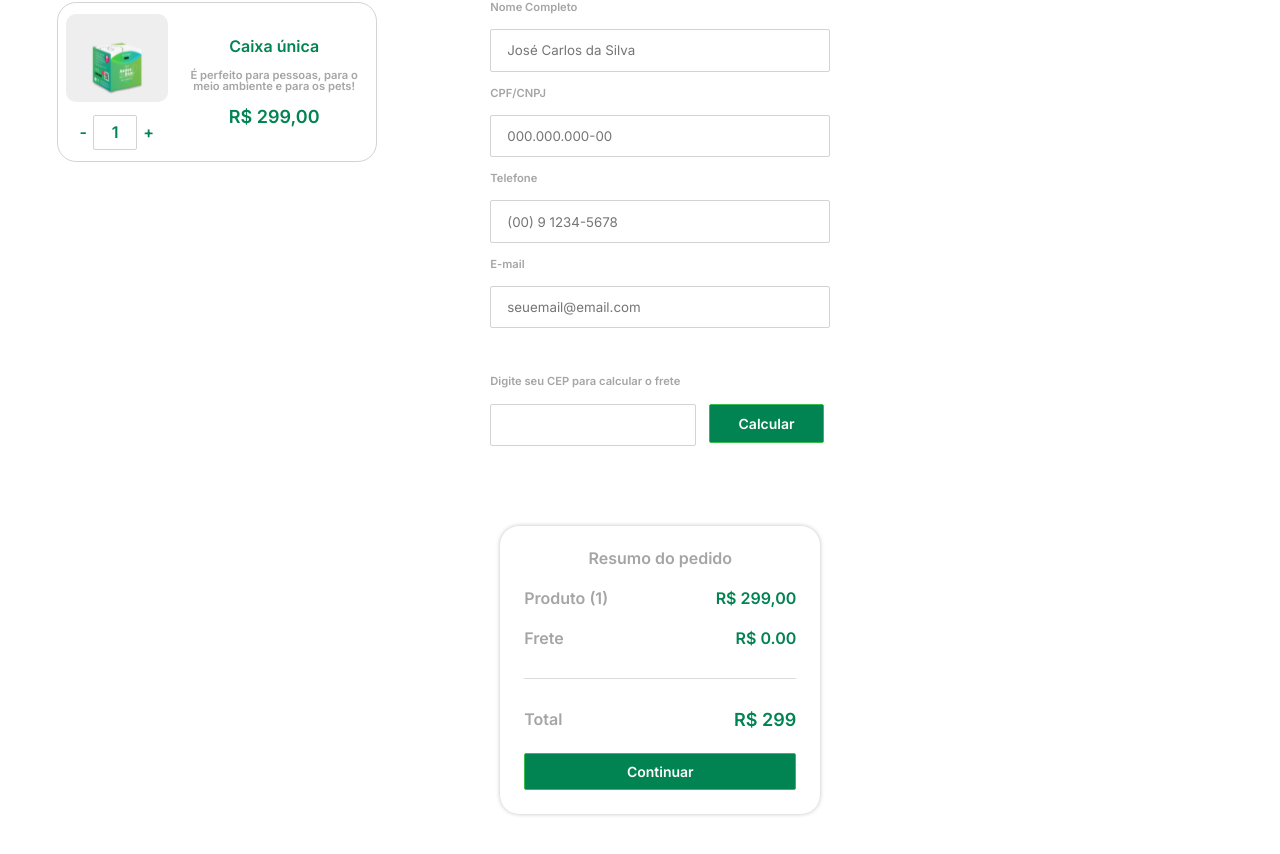
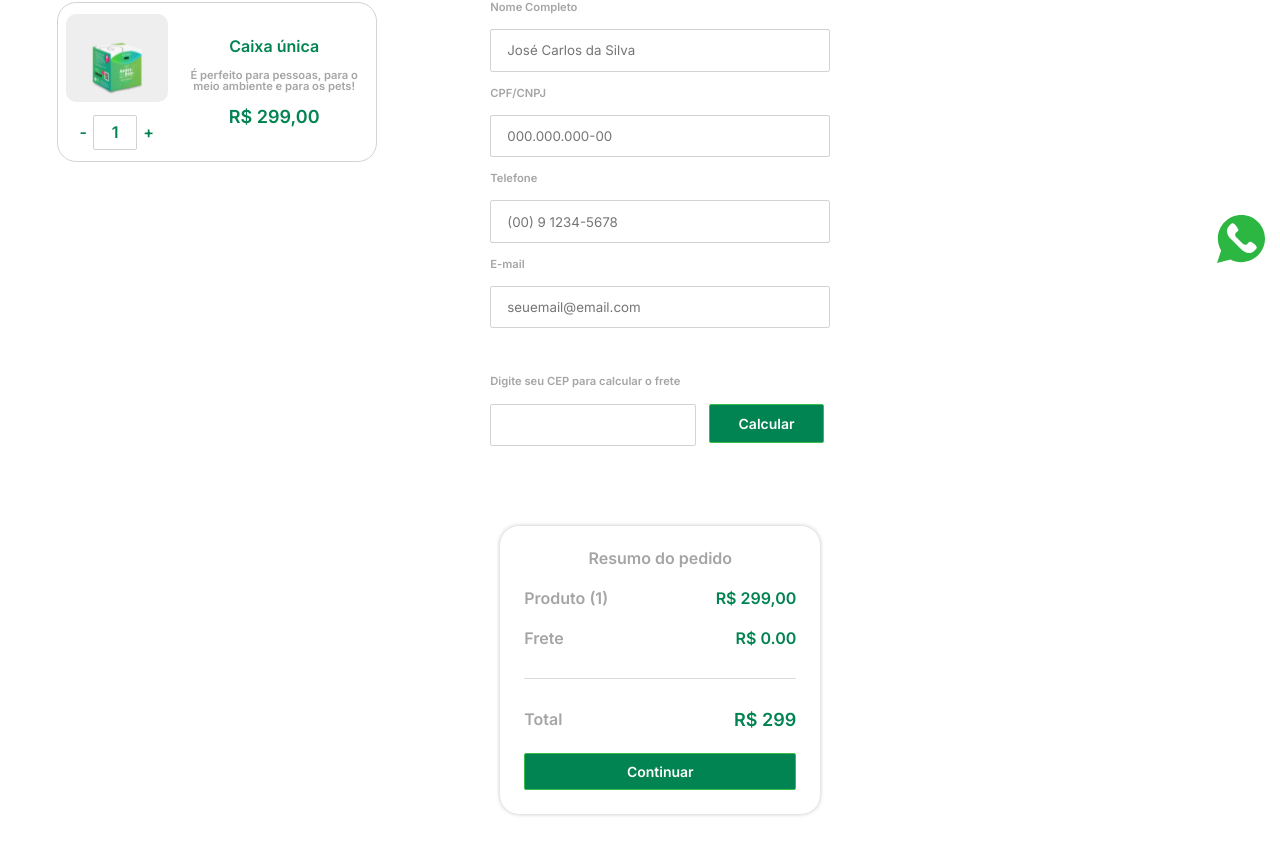
Before and after one commit to gbjauhar/aedes-do-bem, a React (Vite) app: page /checkout in a window 1280 px wide. Shown: the part 522-1376 px from the top of the page. Built offline with nearby package versions, Linux system fonts and the light colour scheme; no server answers.

Commit message:
FEAT: add whatsapp button

```diff
--- a/src/App.tsx
+++ b/src/App.tsx
@@ -5,13 +5,15 @@ import Home from './pages/Home'
 import Confirm from './pages/Confirm'
 
 function App() {
-
+  const whatsAppLink = window.innerWidth < 800
+  ? "https://wa.me/556281602618"
+  : "https://web.whatsapp.com/send/?phone=556281602618&text&type=phone_number&app_absent=0";
   return (
     <BrowserRouter>
     <Routes>
-        <Route path="/" element={<Home />} />
-        <Route path="checkout" element={<Checkout/>}/>
-        <Route path="confirm" element={<Confirm/>}/>
+        <Route path="/" element={<Home whatsAppLink={whatsAppLink} />} />
+        <Route path="checkout" element={<Checkout whatsAppLink={whatsAppLink} />}/>
+        <Route path="confirm" element={<Confirm whatsAppLink={whatsAppLink} />}/>
     </Routes>
 </BrowserRouter>
   )
--- a/src/api/users.ts
+++ b/src/api/users.ts
@@ -23,6 +23,7 @@ interface Pix {
       "emv": string
     }
   },
+  "status"?: string
 }
 
 interface CreditBody {
--- a/src/components/Forms/PaymentInfo.tsx
+++ b/src/components/Forms/PaymentInfo.tsx
@@ -75,11 +75,15 @@ const PaymentInfo = ({form, setForm, creditCard, setCreditCard, prices}: Props)
       "payment_type": "pix"
   }
     await pixTransaction(bodyPix).then(async res => {
-      await generateQRCode(res?.payment_method?.qr_code?.emv).then(data => {
-        setQrCode(data)
-        setForm({...form, type: 'pix'})
-        setLoading(false)
-      })
+      if(res.status !== "failed") {
+        await generateQRCode(res?.payment_method?.qr_code?.emv).then(data => {
+          setQrCode(data)
+          setForm({...form, type: 'pix'})
+          setLoading(false)
+        })
+      } else {
+        toast.error("Ocorreu um erro, tente novamente")
+      }
 
     }).catch(err => {
       toast.error("Ocorreu um erro, tente novamente")
--- a/src/components/Forms/UserInfo.tsx
+++ b/src/components/Forms/UserInfo.tsx
@@ -2,6 +2,8 @@ import { ChangeEvent, useState } from "react"
 import { Form } from "../../pages/Checkout"
 import { Button, ContainerForm, Input, Label, Row } from "./style"
 import { getShipping } from "../../api/users"
+import { toast } from "react-toastify"
+import { ThreeDots } from "react-loader-spinner"
 
 interface Props {
    form: Form,
@@ -22,8 +24,10 @@ const UserInfo = ({ setForm, form, setShipping, setPrices, prices, count }: Prop
   const handleChange = (e: ChangeEvent<HTMLInputElement>) => {
     setForm({...form, [e.target.name]: e.target.value})
   }
+  const [loading, setLoading] = useState(false)
 
   const getShippingAPI = async () => {
+    setLoading(true)
     setForm({...form, cep: cep})
     if(cep !== ''){
       await getShipping(cep)
@@ -32,8 +36,13 @@ const UserInfo = ({ setForm, form, setShipping, setPrices, prices, count }: Prop
         setShipping(res.custom_price)
         setPrices({...prices, total: (count * 299) + Number(res.custom_price)})
         setForm({...form, state: res.state})
+        setLoading(false)
       })
-      .catch(err => console.log(err))
+      .catch(err => {
+        toast.error("Ocorreu um erro, tente novamente")
+        setLoading(false)
+        console.log(err)
+      })
     }
 
   }
@@ -77,7 +86,17 @@ const UserInfo = ({ setForm, form, setShipping, setPrices, prices, count }: Prop
         value={cep}
         name="cep"
       />
-      <Button onClick={getShippingAPI}>Calcular</Button>
+      <Button onClick={getShippingAPI} disabled={loading}> {loading ?
+          <ThreeDots
+          visible={true}
+            height="80"
+            width="80"
+            color="#4fa94d"
+            radius="9"
+            ariaLabel="three-dots-loading"
+            wrapperStyle={{}}
+            wrapperClass=""
+          /> : 'Calcular'}</Button>
       </Row>
       </ContainerForm>
   )
--- a/src/components/Forms/style.ts
+++ b/src/components/Forms/style.ts
@@ -86,7 +86,10 @@ export const Button = styled.button`
   font-family: "Inter", sans-serif;
   font-weight: 600;
   color: #FFFFFF;
-  cursor: pointer;
+  cursor: ${props => props.disabled ? 'default' : 'pointer'};
+  display: flex;
+  align-items: center;
+  justify-content: center;
 `
 
 export const Select = styled.select`
--- a/src/pages/Checkout/index.tsx
+++ b/src/pages/Checkout/index.tsx
@@ -6,6 +6,7 @@ import
     Container,
     ContainerInfo,
     Divisor,
+    ImageWhatsapp,
     Input,
     InputContainer,
     Product,
@@ -23,6 +24,8 @@ import { cardTransaction, postUser } from "../../api/users"
 import { ToastContainer, toast } from "react-toastify"
 import 'react-toastify/dist/ReactToastify.css';
 import { useNavigate } from "react-router-dom"
+import whatsapp from "../../assets/whatsapp.svg";
+import { Link } from "react-router-dom";
 
 export interface Form {
   city: string,
@@ -40,7 +43,7 @@ export interface Form {
   type: string,
 }
 
-const Checkout = () => {
+const Checkout = ({ whatsAppLink }: { whatsAppLink: string }) => {
   const navigate = useNavigate()
   const [count, setCount] = useState(1)
   const [page, setPage] = useState(1)
@@ -213,6 +216,9 @@ const Checkout = () => {
    </Column>
     </ContainerInfo>
     <ToastContainer />
+    <Link to={whatsAppLink}>
+        <ImageWhatsapp src={whatsapp} />
+      </Link>
     </Container>
   )
 }
--- a/src/pages/Checkout/style.ts
+++ b/src/pages/Checkout/style.ts
@@ -145,3 +145,11 @@ export const Divisor = styled.div`
   background-color: #DBDBDB;
   margin: 0.5rem 0;
 `
+
+export const ImageWhatsapp = styled.img`
+  position: fixed;
+  z-index: 99999;
+  bottom: 15px;
+  right: 15px;
+  width: 3rem;
+`
--- a/src/pages/Confirm/index.tsx
+++ b/src/pages/Confirm/index.tsx
@@ -1,5 +1,5 @@
 import
-  { Container, Content, Subtitle, Title,
+  { Container, Content, ImageWhatsapp, Subtitle, Title,
   } from "./style"
 import HeaderComponent from "../../components/HeaderComponent"
 import confirm from "../../assets/confirm.svg"
@@ -18,8 +18,10 @@ export interface Form {
   state: string,
   type: string,
 }
+import whatsapp from "../../assets/whatsapp.svg";
+import { Link } from "react-router-dom";
 
-const Confirm = () => {
+const Confirm = ({ whatsAppLink }: { whatsAppLink: string }) => {
 
   return(
     <Container>
@@ -29,7 +31,9 @@ const Confirm = () => {
       <Title>Compra realizada com sucesso!</Title>
       <Subtitle>Entraremos em contato para mais informações sobre a entrega e demais informações</Subtitle>
     </Content>
-
+    <Link to={whatsAppLink}>
+        <ImageWhatsapp src={whatsapp} />
+      </Link>
     </Container>
   )
 }
--- a/src/pages/Confirm/style.ts
+++ b/src/pages/Confirm/style.ts
@@ -37,3 +37,11 @@ text-align: center;
 color: #BEBEBE;
 
 `
+
+export const ImageWhatsapp = styled.img`
+  position: fixed;
+  z-index: 99999;
+  bottom: 15px;
+  right: 15px;
+  width: 3rem;
+`
--- a/src/pages/Home/index.tsx
+++ b/src/pages/Home/index.tsx
@@ -12,8 +12,10 @@ import biggerVertical from "../../assets/biggerVertical.svg"
 import logoOxitec from "../../assets/logoOxitec.svg"
 import newImage from "../../assets/newImage.svg"
 import footer from "../../assets/footer.svg";
+import whatsapp from "../../assets/whatsapp.svg";
+import { Link } from "react-router-dom";
 
-const Home = () => {
+const Home = ({ whatsAppLink }: { whatsAppLink: string }) => {
   return (
     <Container>
       <HeaderComponent BannerBox={true} />
@@ -21,7 +23,7 @@ const Home = () => {
         <Title>É o mosquito combatendo o mosquito!</Title>
         <Subtitle>Uma solução inovadora, segura e altamente eficaz no combate ao Aedes aegypti.</Subtitle>
         <Video width={700} autoPlay controls muted>
-          <source src={import.meta.env.VITE_FRONTEND_URL + '/video.mp4'} type="video/mp4" />
+          <source src={import.meta.env.VITE_FRONTEND_URL + '/video-home.mp4'} type="video/mp4" />
           Your browser does not support the video tag.
         </Video>
         <img src={icone} width={80} />
@@ -113,6 +115,9 @@ const Home = () => {
         </FooterTitle>
         <Button style={{background: 'linear-gradient(122.45deg, #067474 26.86%, #58A08B 73.14%)',  marginTop: '3rem'}}>Conversar com um especialista!</Button>
       </DivBackground>
+      <Link to={whatsAppLink}>
+        <ImageWhatsapp src={whatsapp} />
+      </Link>
     </Container>
   );
 };
@@ -304,6 +309,18 @@ const NewText = styled.div`
     font-weight: 300;
     color: #000000;
   }
+
+  @media (max-width: 800px) {
+    margin: 7rem 0 2rem;
+  }
+`
+
+const ImageWhatsapp = styled.img`
+  position: fixed;
+  z-index: 99999;
+  bottom: 15px;
+  right: 15px;
+  width: 3rem;
 `
 
 export default Home;
```
Also changed, not shown: src/assets/whatsapp.svg (added), 1 other file (tests, documents, lock files or other folders).
